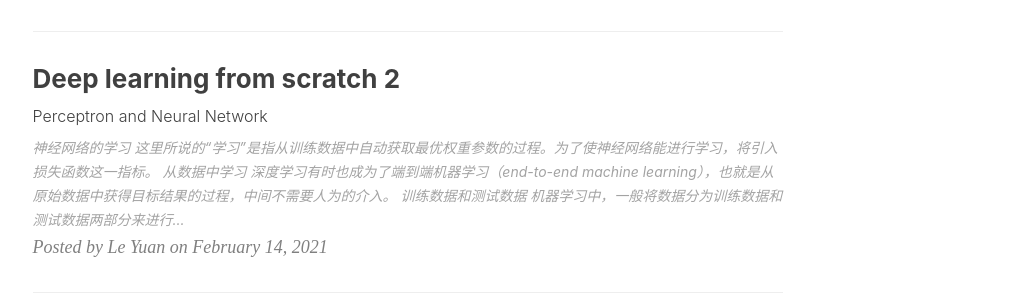
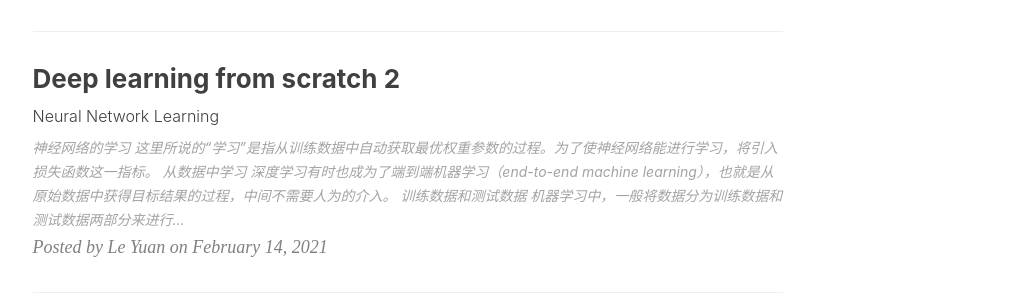
Before and after one commit to xingjiangyu/leyuanheart.github.io, a Jekyll site: the page built from index.html, in a window 1280 px wide and 900 px high, scrolled down 920 px. Shown: the part 154-454 px from the top of the window, without its empty margins (135-1163 px from the left). Built offline with Jekyll 4.4.1, drawn with Linux system fonts in a browser that asks for light colours; nearby versions of some CDN libraries; formulas are drawn with MathJax 3; the list of posts is cut into pages by our own code; comment, search, counter and statistics services are not loaded.

Commit message:
Update 2021-02-14-Deep learning from scratch_2.md

```diff
--- a/_posts/2021-02-14-Deep learning from scratch_2.md
+++ b/_posts/2021-02-14-Deep learning from scratch_2.md
@@ -1,7 +1,7 @@
 ---
 layout:     post
 title:      Deep learning from scratch 2
-subtitle:   Perceptron and Neural Network
+subtitle:   Neural Network Learning
 date:       2021-02-14
 author:     Le Yuan
 header-img: img/wolf.jpg
```
